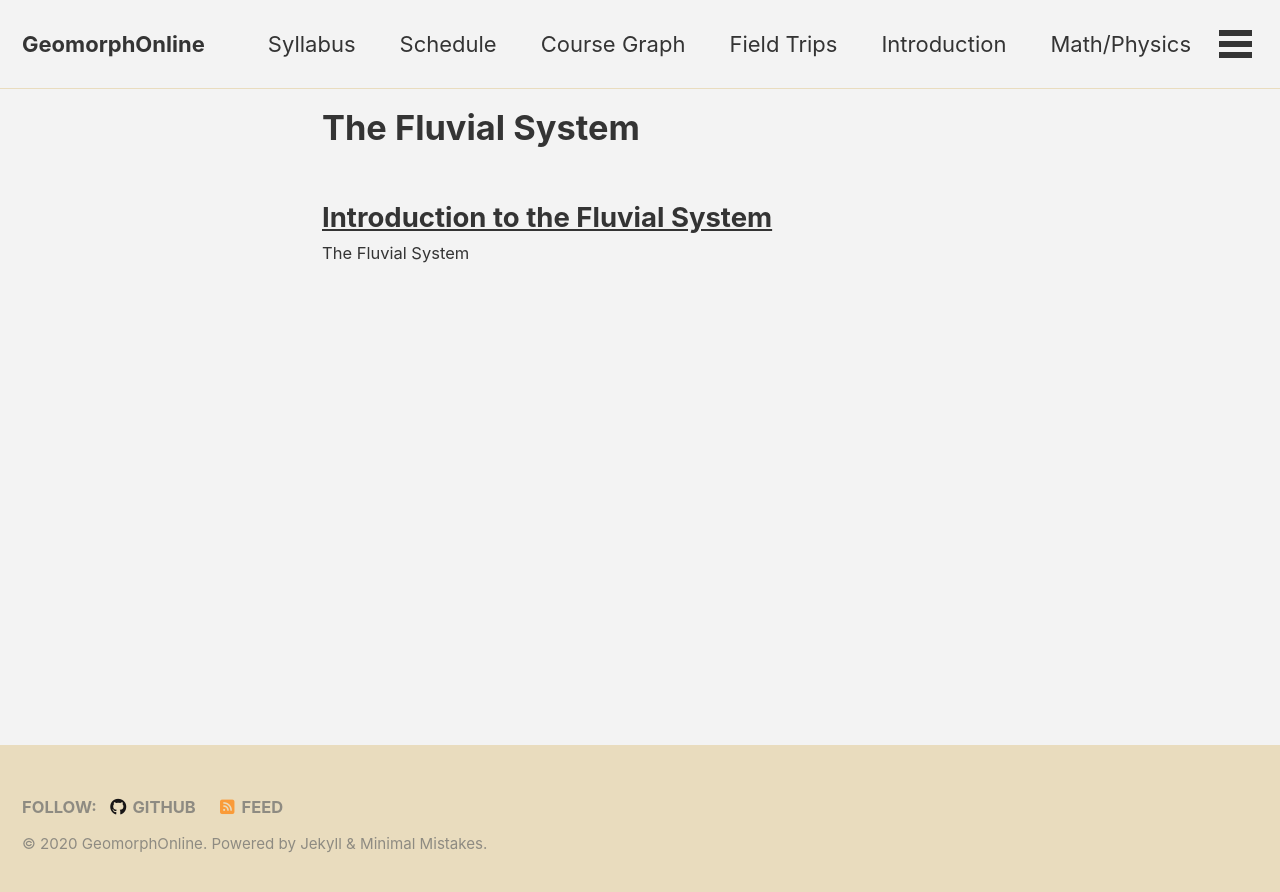
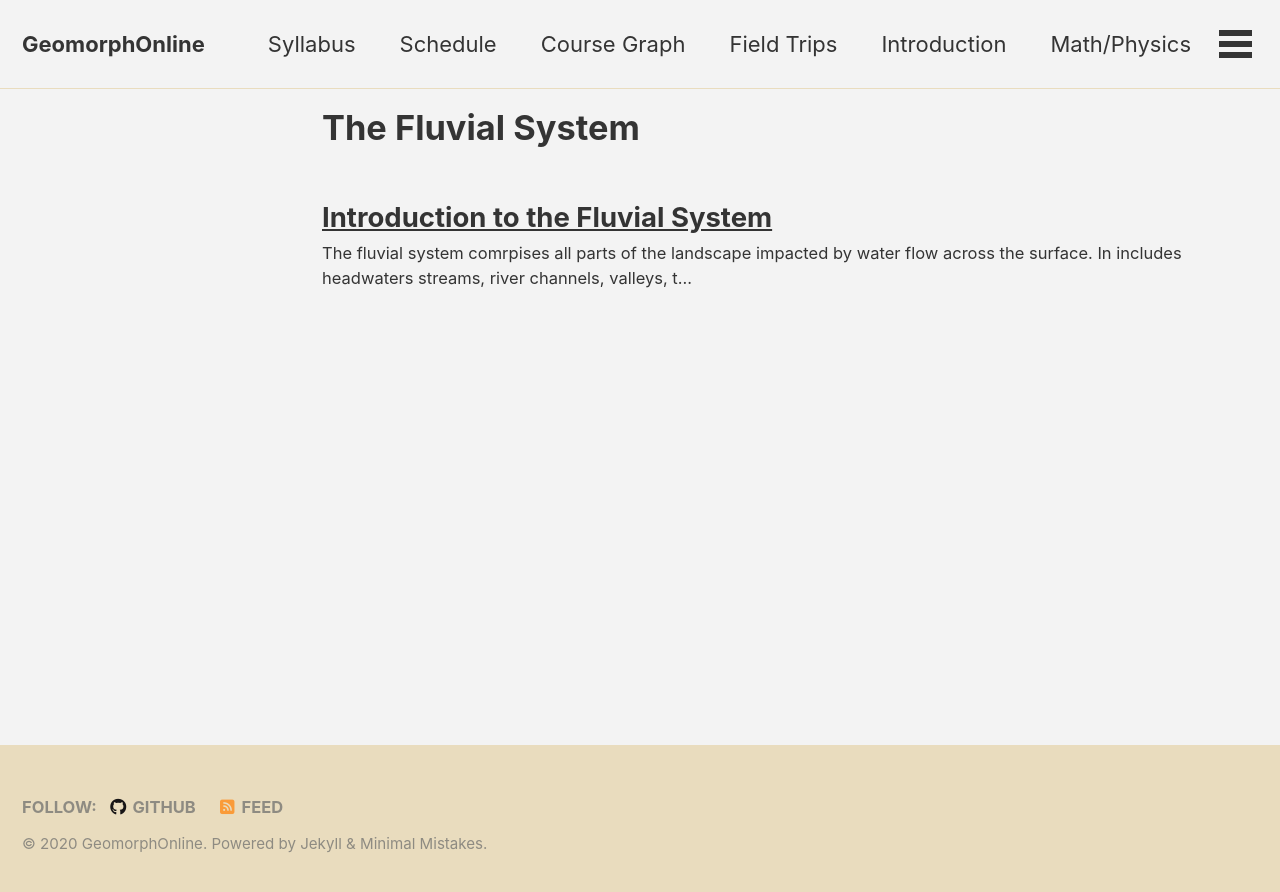
Before and after one commit to GeomorphOnline/GeomorphOnline.github.io, a Jekyll site: the page built from _pages/lessons/fluvial.md, in a window 1280 px wide. Shown: the top 892 px of the page. Built offline with Jekyll 4.4.1, drawn with Linux system fonts in a browser that asks for light colours; cached includes are drawn as plain includes; nearby versions of some CDN libraries; some of the changed lines change nothing that is shown.

Commit message:
The fluvial system: pretty substantial

```diff
--- a/lessons/_fluvial/fluvial_system.md
+++ b/lessons/_fluvial/fluvial_system.md
@@ -8,38 +8,79 @@
 # Includes author profile in sidebar
 author: Andrew Wickert
 author_profile: true
+---
 
-#classes: wide
+*The fluvial system comrpises all parts of the landscape impacted by water flow across the surface. In includes headwaters streams, river channels, valleys, terraces, and floodplains.*
 
-# If you want a header image
-#header:
-#  image: "/assets/images/photo-1590379492966-e076d8f84c2d.jpeg"
-#  caption: "Photo credit: [**Unsplash**](https://unsplash.com)"
-#  image_description: "A description of the image"
----
+## Learning Goals
+* Know the definition and components of the fluvial system.
+* Be introduced to several concepts to be discussed later on and know where those concepts fit in the broader picture of geomorphology.
 
 # The Fluvial System
 
-## Learning Goals
+The fluvial system begins when surface water converges on hillslopes, forming small channels. These channels eventually form larger and larger streams and rivers that carve the landscape and move sediment. In this introductory podcast, I introduce these alongside several key concepts, including:
 
-## Pre-activity
+* The hillslope-to-fluvial (or hillslope--channel) transition
+* Bedrock and alluvial rivers
+* Detachment- and transport-limited rivers
+* The geneneral geographic setting of rivers from source (uplands or mountains) to sink (enclosed basins or the ocean)
+* Geogrpahical terminology surrounding river systems
 
-## Podcast
+<iframe title="GeomorphOnline: Andy Wickert" id="multi_iframe" style="border: none;" scrolling="no" allowfullscreen="" src="https://www.podbean.com/media/player/multi?playlist=http%3A%2F%2Fplaylist.podbean.com%2F9275608%2Fplaylist_multi.xml&vjs=1&size=315&share=1&fonts=Helvetica&auto=0&download=1&skin=0" width="100%" height="505"></iframe>
 
-<iframe src="https://www.podbean.com/media/player/multi?playlist=http%3A%2F%2Fplaylist.podbean.com%2F9275608%2Fplaylist_multi.xml&amp;vjs=1&amp;size=430&amp;skin=1&amp;episode_list_bg=%23ffffff&amp;bg_left=%23000000&amp;bg_mid=%230c5056&amp;bg_right=%232a1844&amp;podcast_title_color=%23c4c4c4&amp;episode_title_color=%23ffffff&amp;auto=0&amp;share=1&amp;fonts=Helvetica&amp;download=1&amp;rtl=0&amp;show_playlist_recent_number=10" title="GeomorphOnline" width="100%" height="430" scrolling="no" style="border: none;"></iframe>
+## Videos
 
-## Video
+These videos by Darron Gedge, secondary school geography teacher in New Zealand. They have excellent visuals and only require a few small caveats (possibly simplifications that he made to explain the processes to school students) in order to explain them.
 
-Test embedded YouTube
+### Erosion and sedimentation: How rivers shape the landscape
 
-<iframe width="560" height="315" src="https://www.youtube.com/embed/S64XZH_NnU8" frameborder="0" allow="accelerometer; autoplay; encrypted-media; gyroscope; picture-in-picture" allowfullscreen></iframe>
+This first video provides a good description of fluvial processes from the sources of the rivers to the sea, with one exception. The author states that flow slows down as a river moves downstream. In fact, river velocities remain remarkably constant through their whole course: even though they are steeper at the headwaters, they are deeper farther downstream. Recall Manning's Equation or the Law of the Wall to see why this is. The real reason for the lower erosion farther downstream is because the river becomes transport-limited with high sediment inputs, and therefore cannot access the bedrock at the bottom of the channel.
 
-This could also include a 360 spherical video in which users can pan around or for which they can wear VR goggles
+<iframe width="560" height="315" src="https://www.youtube.com/embed/EMwGPPJ1Umk" frameborder="0" allow="accelerometer; autoplay; clipboard-write; encrypted-media; gyroscope; picture-in-picture" allowfullscreen></iframe>
 
-## Google Expeditions 3D/VR
+### Fluvial Processes - How Rivers Form
 
-## Post-activity
+This video is also a good source of information and a better source of video content than I can make, but I need to add a few caveats.
 
-## PSet
+**Erosion:**
+1. "Hydraulic action" -- eroding the banks due to differential pressure between air and water -- is not recognized to occur
+2. An important geomorphic process called "plucking" or "quarrying" -- direct removal of bedrock blocks -- is not included here
+3. Dissolution may be important, but often is not
 
-## Closing thoughts
+**Transportation:**
+1. Replace "velocity" with "shear stress". This is what transports sediment.
+
+**Deposition**
+1. "Energy" is used in a vague way, and again, basically means "shear stress". (This applies generally to other components of the video as well.)
+2. "Alluvium" applies to all sediment transported by flowing water, and not just to sediment in the river channel.
+
+**River profiles**
+1. Turbulence is a mixing process, and does not slow the water down. (Friction, on the other hand, does.)
+
+<iframe width="560" height="315" src="https://www.youtube.com/embed/ewJimXu3ZLo" frameborder="0" allow="accelerometer; autoplay; clipboard-write; encrypted-media; gyroscope; picture-in-picture" allowfullscreen></iframe>
+
+### What types of Landforms are made by Rivers?
+
+Notes:
+1. "River cliff" = "bluff" in the USA
+2. Again, velocity $$\rightarrow$$ shear stress
+3. Again, "energy" $$\rightarrow$$ shear stress
+
+As an aside, the three types of deltas noted are built by different dominant processes:
+* Arcuate/Fan and Cuspate: waves
+* Bird's Foot: fluvial
+* Other deltas may be built in a way that is dominated by tidal sediment tranpsort; an example is the Ganga--Brahmaputra
+
+<iframe width="560" height="315" src="https://www.youtube.com/embed/XJ_FNS8Z_ek" frameborder="0" allow="accelerometer; autoplay; clipboard-write; encrypted-media; gyroscope; picture-in-picture" allowfullscreen></iframe>
+
+## Diagram: The fluvial system, from source to sink
+
+![The fluvial system](https://www.nps.gov/subjects/geology/images/3Zones_Fluvial_1204-2018_tte-01.jpg?maxwidth=1200&autorotate=false)
+*The fluvial system, by Trista L. Thornberry-Ehrlich of Colorado State University*
+
+This diagram is from the USGS page on [River Systems and Fluvial Landforms](https://www.nps.gov/subjects/geology/fluvial-landforms.htm). This page provides additional entry-level information on fluvial geomorphology.
+
+<br/>
+<br/>
+
+<a rel="license" href="http://creativecommons.org/licenses/by-sa/4.0/"><img alt="Creative Commons License" style="border-width:0" src="https://i.creativecommons.org/l/by-sa/4.0/88x31.png" /></a><br />This work is licensed under a <a rel="license" href="http://creativecommons.org/licenses/by-sa/4.0/">Creative Commons Attribution-ShareAlike 4.0 International License</a>.
```
